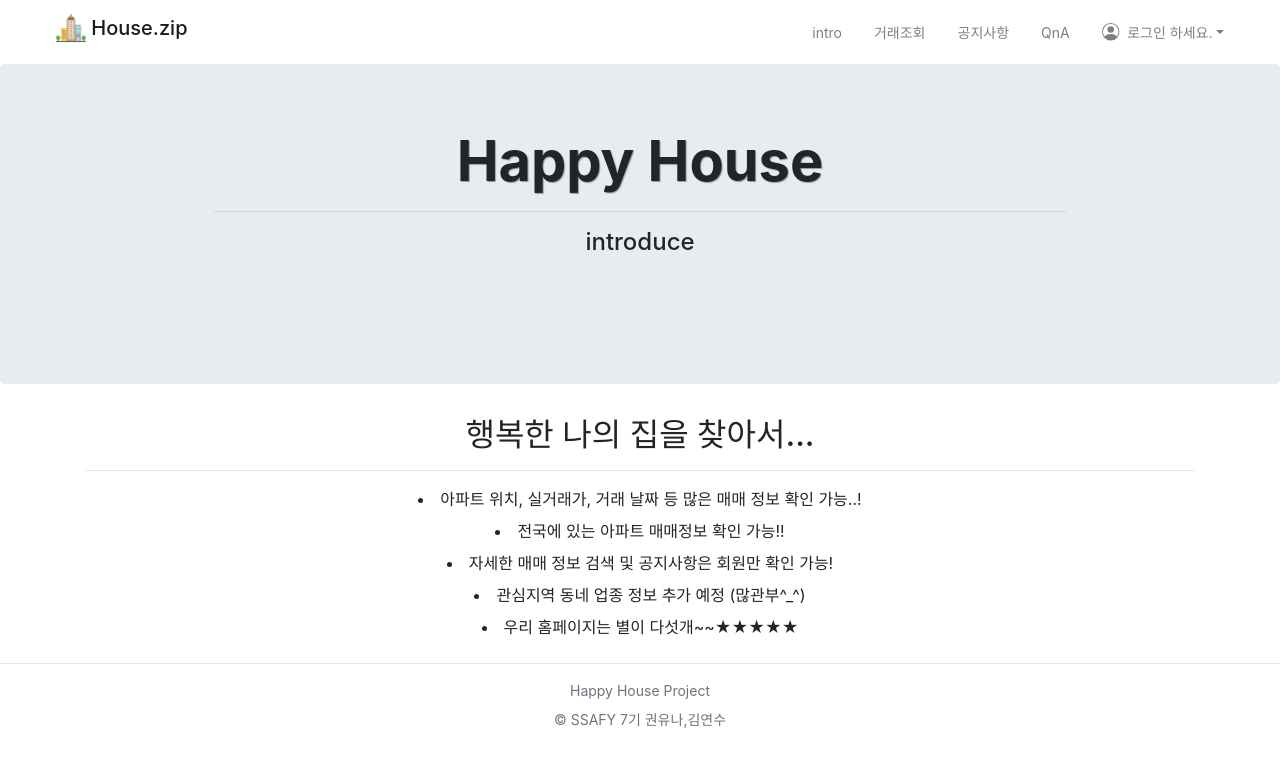
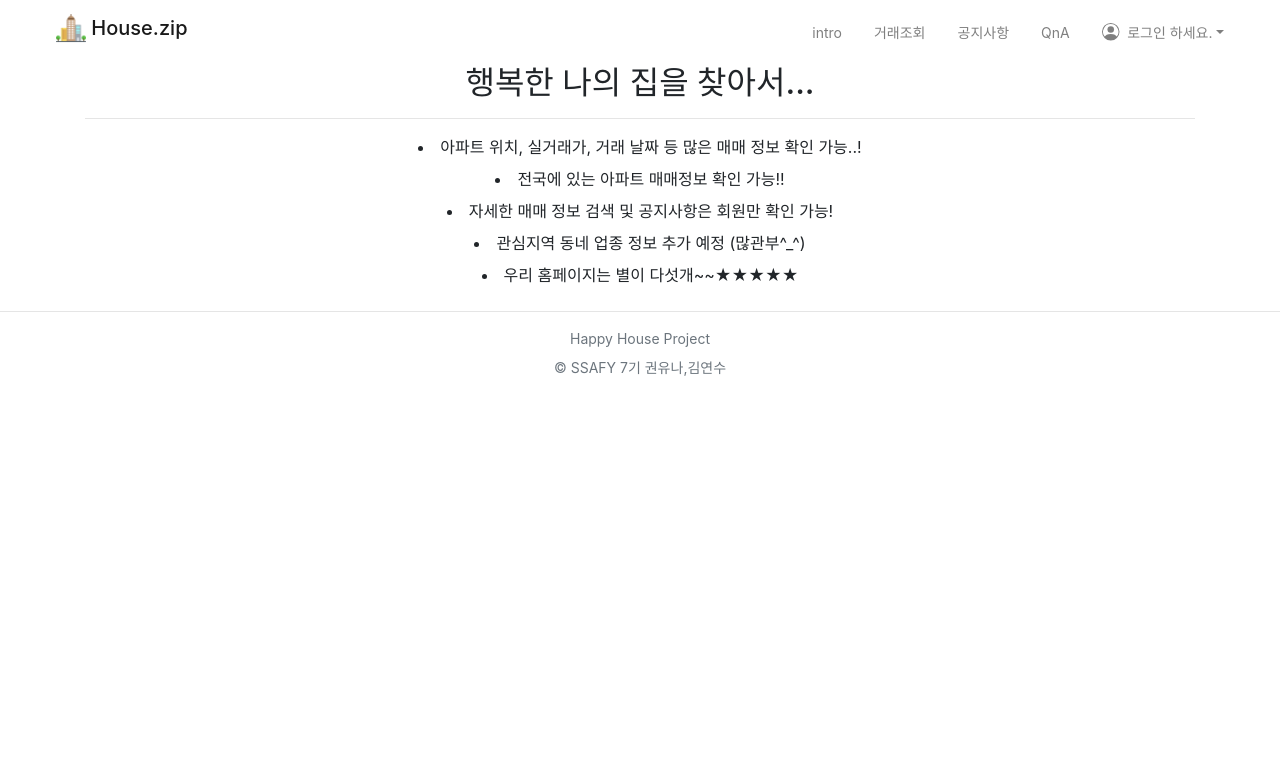
Before and after one commit to yeonsu-k/House.zip, a Vue app: page /intro in a window 1280 px wide. Shown: the top 766 px of the page. Built offline with nearby package versions, Linux system fonts and the light colour scheme; the HTML template or start-up script is replaced by a standard one.

Commit message:
intro 삭제

```diff
--- a/src/components/IntroView.vue
+++ b/src/components/IntroView.vue
@@ -1,13 +1,7 @@
 <template>
   <div class="intro">
     <!-- Header-->
-    <b-jumbotron>
-      <div>
-        <h1 class="font-weight-bold display-4" style="text-shadow: 1px 1px 1px #999">Happy House</h1>
-        <hr />
-        <span style="font-size: 25px"><h4>introduce</h4></span>
-      </div>
-    </b-jumbotron>
+
     <!-- Main Content-->
     <div class="container mb-4">
       <div class="text-center">
@@ -27,28 +21,4 @@
 export default {};
 </script>
 
-<style scoped>
-.jumbotron {
-  height: 40vh;
-  text-align: center;
-  position: relative;
-  z-index: 1;
-}
-.jumbotron::after {
-  width: 100%;
-  height: 100%;
-  content: "";
-  /* background: url("@/assets/img/home-bg.jpg"); */
-  background-position: center;
-  background-size: fill;
-  position: absolute;
-  top: 0;
-  left: 0;
-  z-index: -1;
-  opacity: 0.65;
-}
-.jumbotron > div {
-  width: 70%;
-  display: inline-block;
-}
-</style>
+<style scoped></style>
```
